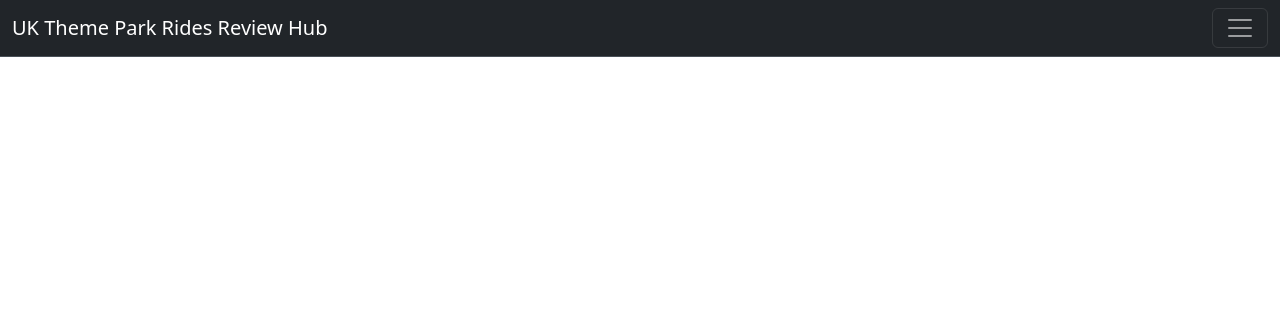
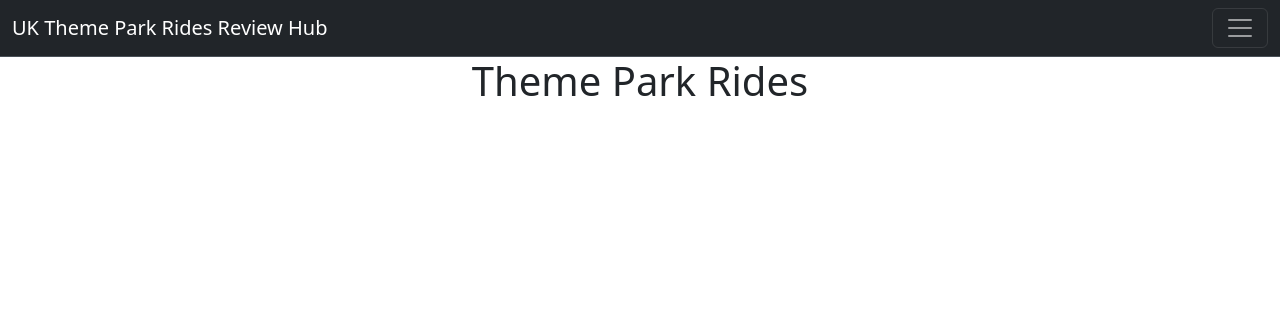
Before and after one commit to hannahro15/Theme-park-reviews-site, a Flask app: page /get_rides in a window 1280 px wide. Shown: the top 317 px of the page. Run offline with Flask 3, Linux system fonts and the light colour scheme; data that the repository does not hold is empty; some libraries are stand-ins or nearby versions.

Commit message:
Make the card elements in a grid using bootstrap grid

```diff
--- a/templates/rides.html
+++ b/templates/rides.html
@@ -1,7 +1,10 @@
 {% extends "base.html" %}
 {% block content %}
-
+<div class ="container">
+    <h1 class="text-center">Theme Park Rides</h1>
+        <div class="row">
             {% for ride in rides %}
+            <div class="col-lg-3 col-md-4 col-sm-12">
                 <div class="card">
                     <div class="card-body">
                         <h5 class="card-title text-center">{{ ride.ride_name }}</h5>
@@ -16,8 +19,10 @@
                         </div>
                     </div>
                 </div>
+            </div>
     {% endfor %}
-
+        </div>
+    </div>
 
 
 {% endblock %}
```
Lines whose indentation alone changed are shown as unchanged.
